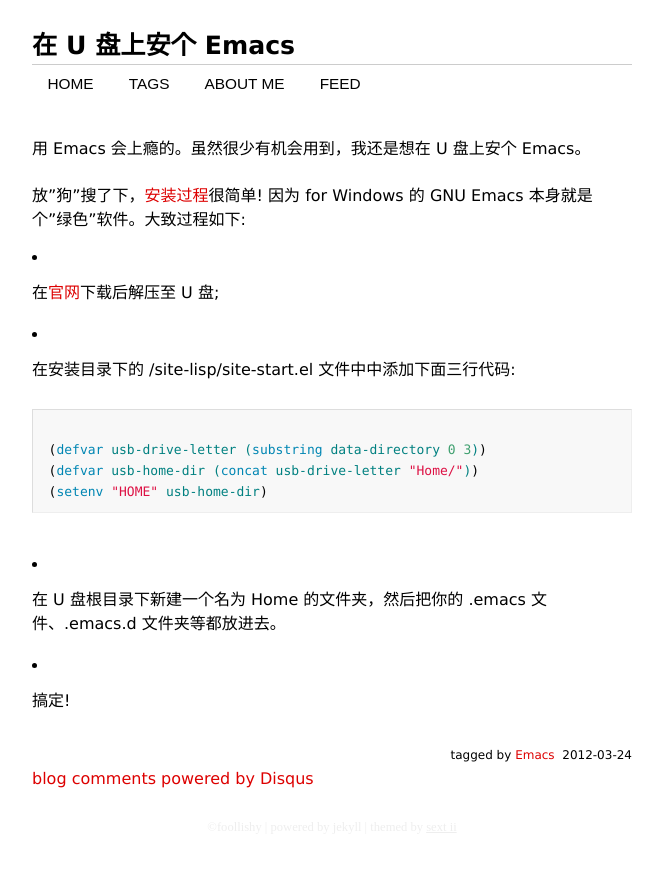
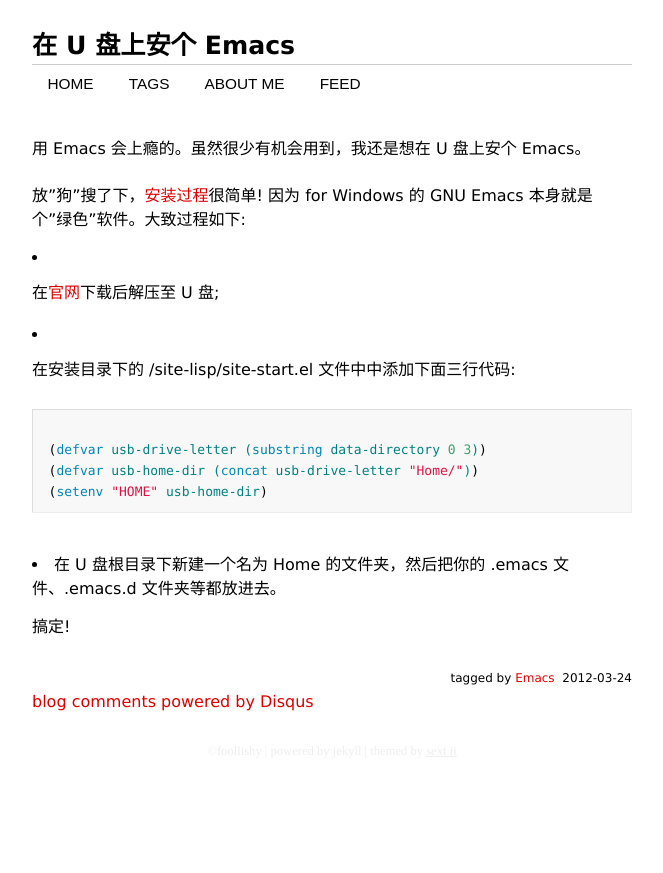
Before and after one commit to foollishy/foollishy.github.com, a Jekyll site: the page built from _posts/2012-03-24-emacs-in-smart-disk.markdown, in a window 1280 px wide. Shown: the top 873 px of the page, without its empty margins (308-971 px from the left). Built offline with Jekyll 4.4.1, drawn with Linux system fonts in a browser that asks for light colours; some web fonts are replaced; Markdown is read by kramdown in place of the engine named in the settings; comment, search, counter and statistics services are not loaded.

```diff
--- a/_posts/2012-03-24-emacs-in-smart-disk.markdown
+++ b/_posts/2012-03-24-emacs-in-smart-disk.markdown
@@ -23,7 +23,7 @@ tags:
 
 - 在 U 盘根目录下新建一个名为 Home 的文件夹，然后把你的 .emacs 文件、.emacs.d 文件夹等都放进去。
 
-- 搞定!
+搞定!
 
 [pigpog]: http://pigpog.com/2007/10/22/portable-emacs-onna-stick/ "Portable Emacs-onna-Stick – USB Geekiness"
 [emacs]: http://ftp.gnu.org/pub/gnu/emacs/windows/ "GNU Emacs"
```
